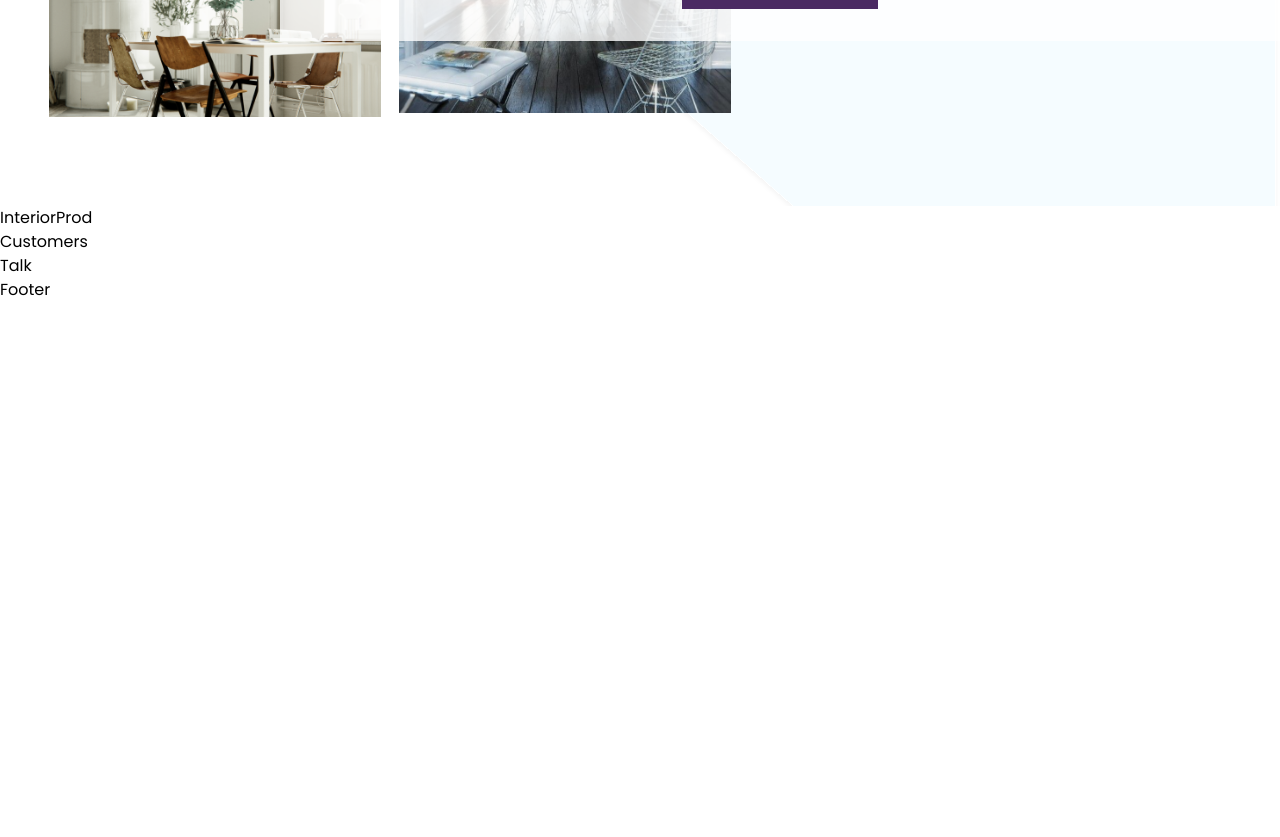
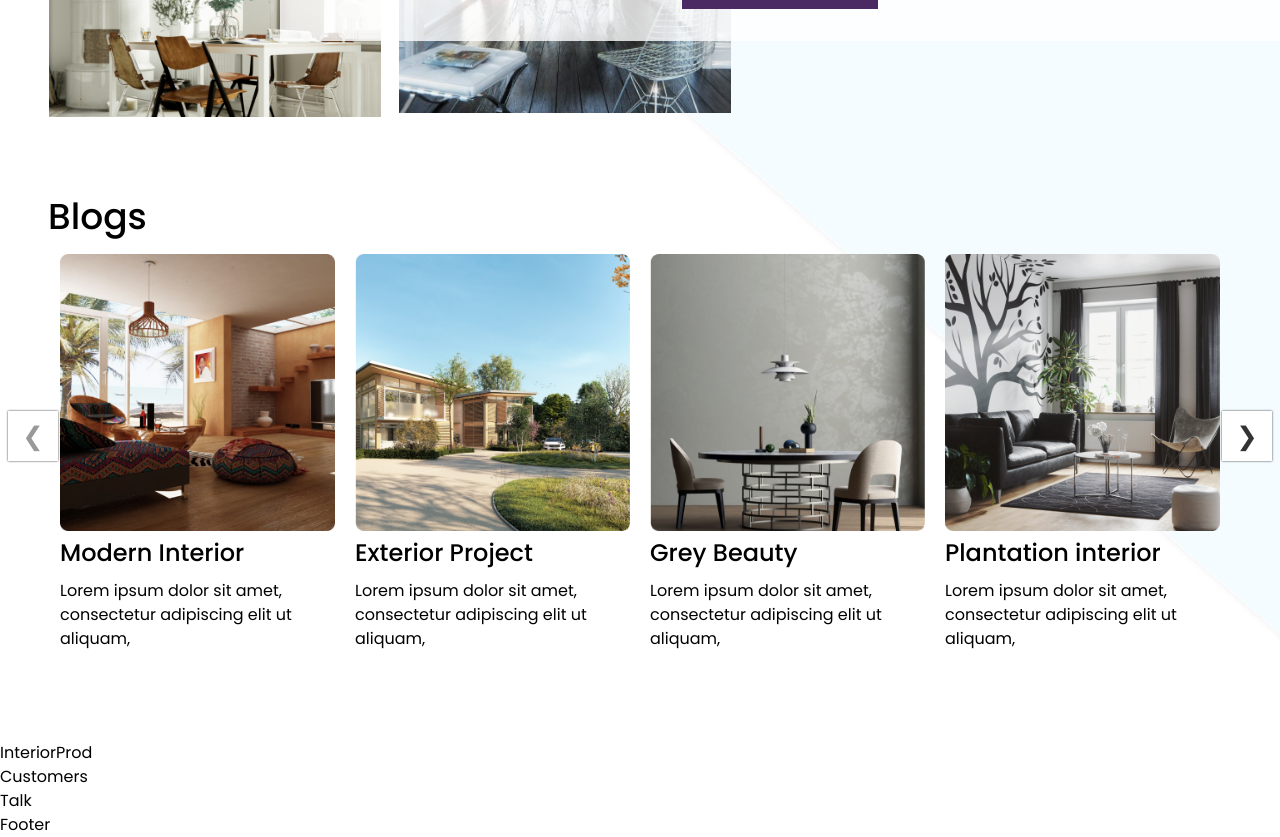
Before and after one commit to talhabytheway/land-interiors-UI, a React (Create React App) app: page / in a window 1280 px wide. Shown: the part 2720-3557 px from the top of the page. Before the commit the page ends 3022 px from the top, so only its background shows below. Built offline with nearby package versions, Linux system fonts and the light colour scheme.

Commit message:
Design Blog Section

```diff
--- a/package.json
+++ b/package.json
@@ -37,6 +37,7 @@
     ]
   },
   "devDependencies": {
+    "react-elastic-carousel": "^0.11.5",
     "styled-components": "^5.3.6",
     "tailwindcss": "^3.2.7"
   }
--- /dev/null
+++ b/src/components/OurProjects/Item.js
@@ -0,0 +1,12 @@
+import styled from "styled-components";
+
+export default styled.div`
+  display: flex;
+  justify-content: center;
+  flex-direction: column;
+  align-items: center;
+  text-align: left;
+  width: 100%;
+  max-width: 300px;
+  margin: 10px
+`;
--- a/src/components/OurProjects/index.js
+++ b/src/components/OurProjects/index.js
@@ -3,25 +3,77 @@ import projects1 from "../../assets/projects1.png";
 import projects2 from "../../assets/projects2.png";
 import projects3 from "../../assets/projects3.png";
 import projects4 from "../../assets/projects4.png";
+import modernInterior from "../../assets/modernInterior.png";
+import exteriorProject from "../../assets/exteriorProject.png";
+import greyBeauty from "../../assets/greyBeauty.png";
+import plantainInterior from "../../assets/plantainInterior.png";
+import roleOfFurniture from "../../assets/roleOfFurniture.png";
 import rectangle from "../../assets/rectangleProj.svg";
+import Carousel from 'react-elastic-carousel'
+import Item from "./Item";
+
+const breakPoints = [
+  { width: 1, itemsToShow: 1 },
+  { width: 300, itemsToShow: 2 },
+  { width: 500, itemsToShow: 3 },
+  { width: 768, itemsToShow: 4 },
+  // { width: 1040, itemsToShow: 4 },
+];
 
 const OurProjects = () => {
   return (
-    <div className="lg:max-w-[1440px] xl:max-w-[1600px] mx-auto relative min-h-[400px] sm:min-h-[500px] py-20 bg-cover"
-    style={{ backgroundImage: `url(${rectangle})` }}>
+    <div
+      className="lg:max-w-[1440px] xl:max-w-[1600px] mx-auto relative min-h-[400px] sm:min-h-[500px] py-20 bg-cover"
+      style={{ backgroundImage: `url(${rectangle})` }}
+    >
       <div className="grid sm:grid-cols-2 md:w-full lg:max-w-[780px] px-10 [&>div>img]:p-[2.5%] [&>div>img]:mx-auto">
-      <div><img src={projects1} alt="" />
-      <img src={projects2} alt="" /></div>
-      <div><img src={projects3} alt="" />
-      <img src={projects4} alt="" /></div>
+        <div>
+          <img src={projects1} alt="" />
+          <img src={projects2} alt="" />
+        </div>
+        <div>
+          <img src={projects3} alt="" />
+          <img src={projects4} alt="" />
+        </div>
       </div>
       <div className="mx-auto w-full md:w-auto lg:absolute right-0 lg:right-0 lg:top-[150px]">
         <div className="bg-white bg-opacity-80 lg:max-w-[700px] xl:max-w-[1000px] sm:max-w-auto px-10 sm:mx-4 md:mx-0 py-[1rem] md:p-[2rem] text-center [&>*]:pt-3">
-      <h2 className="text-purpD font-medium text-[20px] sm:text-[24px] md:text-[30px] lg:text-[36px]">Our Projects</h2>
-      <p className="text-[16px] md:text-[18px]">Lorem ipsum dolor sit amet, consectetur adipiscing elit ut aliquam, purus sit amet luctus venenatis, lectus magna fringilla urna, porttitor rhoncus dolor purus non enim praesent elementum facilisis leo, vel fringilla est ullamcorper eget nulla</p>
-      <p className="text-[16px] md:text-[18px]"> magna fringilla urna, porttitor rhoncus dolor purus non enim praesent elementum facilisis leo, vel fringilla est ullamcorper eget nulla</p>
-      <span className="text-[16px] md:text-[24px] font-semibold py-[15px] md:py-[20px] lg:py-[25px] px-[20px] md:px-[30px] lg:px-[50px] bg-purp text-white inline-block mt-5">View All</span>
+          <h2 className="text-purpD font-medium text-[20px] sm:text-[24px] md:text-[30px] lg:text-[36px]">
+            Our Projects
+          </h2>
+          <p className="text-[16px] md:text-[18px]">
+            Lorem ipsum dolor sit amet, consectetur adipiscing elit ut aliquam,
+            purus sit amet luctus venenatis, lectus magna fringilla urna,
+            porttitor rhoncus dolor purus non enim praesent elementum facilisis
+            leo, vel fringilla est ullamcorper eget nulla
+          </p>
+          <p className="text-[16px] md:text-[18px]">
+            {" "}
+            magna fringilla urna, porttitor rhoncus dolor purus non enim
+            praesent elementum facilisis leo, vel fringilla est ullamcorper eget
+            nulla
+          </p>
+          <span className="text-[16px] md:text-[24px] font-semibold py-[15px] md:py-[20px] lg:py-[25px] px-[20px] md:px-[30px] lg:px-[50px] bg-purp text-white inline-block mt-5">
+            View All
+          </span>
         </div>
+      </div>
+      <div className="blogs px-2">
+        <h2 className=" font-medium md:pt-[4rem] max-w-[800px] text-[24px] md:text-[30px] lg:text-[36px] px-10">
+          Blogs
+        </h2>
+        <Carousel breakPoints={breakPoints} disableArrowsOnEnd="true" className="relative px-[1rem] md:px-[2rem]">
+          <Item><img src={modernInterior} alt="" /><h5 className="w-full font-medium text-[16px] md::text-[20px] lg:text-[24px] mt-1 mb-2">Modern Interior</h5><span>Lorem ipsum dolor sit amet,  consectetur adipiscing elit ut aliquam,</span></Item>
+          <Item><img src={exteriorProject} alt="" /><h5 className="w-full font-medium text-[16px] md::text-[20px] lg:text-[24px] mt-1 mb-2">Exterior Project</h5><span>Lorem ipsum dolor sit amet,  consectetur adipiscing elit ut aliquam,</span></Item>
+          <Item><img src={greyBeauty} alt="" /><h5 className="w-full font-medium text-[16px] md::text-[20px] lg:text-[24px] mt-1 mb-2">Grey Beauty</h5><span>Lorem ipsum dolor sit amet,  consectetur adipiscing elit ut aliquam,</span></Item>
+          <Item><img src={plantainInterior} alt="" /><h5 className="w-full font-medium text-[16px] md::text-[20px] lg:text-[24px] mt-1 mb-2">Plantation interior</h5><span>Lorem ipsum dolor sit amet,  consectetur adipiscing elit ut aliquam,</span></Item>
+          <Item><img src={roleOfFurniture} alt=""  /><h5 className="w-full font-medium text-[16px] md::text-[20px] lg:text-[24px] mt-1 mb-2">Role of furnitures</h5><span>Lorem ipsum dolor sit amet,  consectetur adipiscing elit ut aliquam,</span></Item>
+          <Item><img src={modernInterior} alt="" /><h5 className="w-full font-medium text-[16px] md::text-[20px] lg:text-[24px] mt-1 mb-2">Modern Interior</h5><span>Lorem ipsum dolor sit amet,  consectetur adipiscing elit ut aliquam,</span></Item>
+          <Item><img src={exteriorProject} alt="" /><h5 className="w-full font-medium text-[16px] md::text-[20px] lg:text-[24px] mt-1 mb-2">Exterior Project</h5><span>Lorem ipsum dolor sit amet,  consectetur adipiscing elit ut aliquam,</span></Item>
+          <Item><img src={greyBeauty} alt="" /><h5 className="w-full font-medium text-[16px] md::text-[20px] lg:text-[24px] mt-1 mb-2">Grey Beauty</h5><span>Lorem ipsum dolor sit amet,  consectetur adipiscing elit ut aliquam,</span></Item>
+          <Item><img src={plantainInterior} alt="" /><h5 className="w-full font-medium text-[16px] md::text-[20px] lg:text-[24px] mt-1 mb-2">Plantation interior</h5><span>Lorem ipsum dolor sit amet,  consectetur adipiscing elit ut aliquam,</span></Item>
+          <Item><img src={roleOfFurniture} alt=""  /><h5 className="w-full font-medium text-[16px] md::text-[20px] lg:text-[24px] mt-1 mb-2">Role of furnitures</h5><span>Lorem ipsum dolor sit amet,  consectetur adipiscing elit ut aliquam,</span></Item>
+      </Carousel>
       </div>
     </div>
   );
--- a/src/index.css
+++ b/src/index.css
@@ -2,6 +2,29 @@
 @tailwind components;
 @tailwind utilities;
 
+.rec-pagination {
+  display: none !important;
+}
+.rec-arrow {
+  border-radius: 0% !important;
+  position: absolute !important;
+  top: 40% !important;
+  z-index: 10 !important;
+  background: #fff !important;
+}
+
+.rec-arrow:hover {
+  background: #4B2A63 !important;
+  color: #fff !important;
+}
+
+.rec-arrow-left {
+  left: 0 !important;
+}
+
+.rec-arrow-right {
+  right: 0 !important;
+}
 body {
   margin: 0;
   font-family: -apple-system, BlinkMacSystemFont, 'Segoe UI', 'Roboto', 'Oxygen',
```
Also changed, not shown: 1 other file (tests, documents, lock files or other folders). Lines whose indentation alone changed are shown as unchanged.
